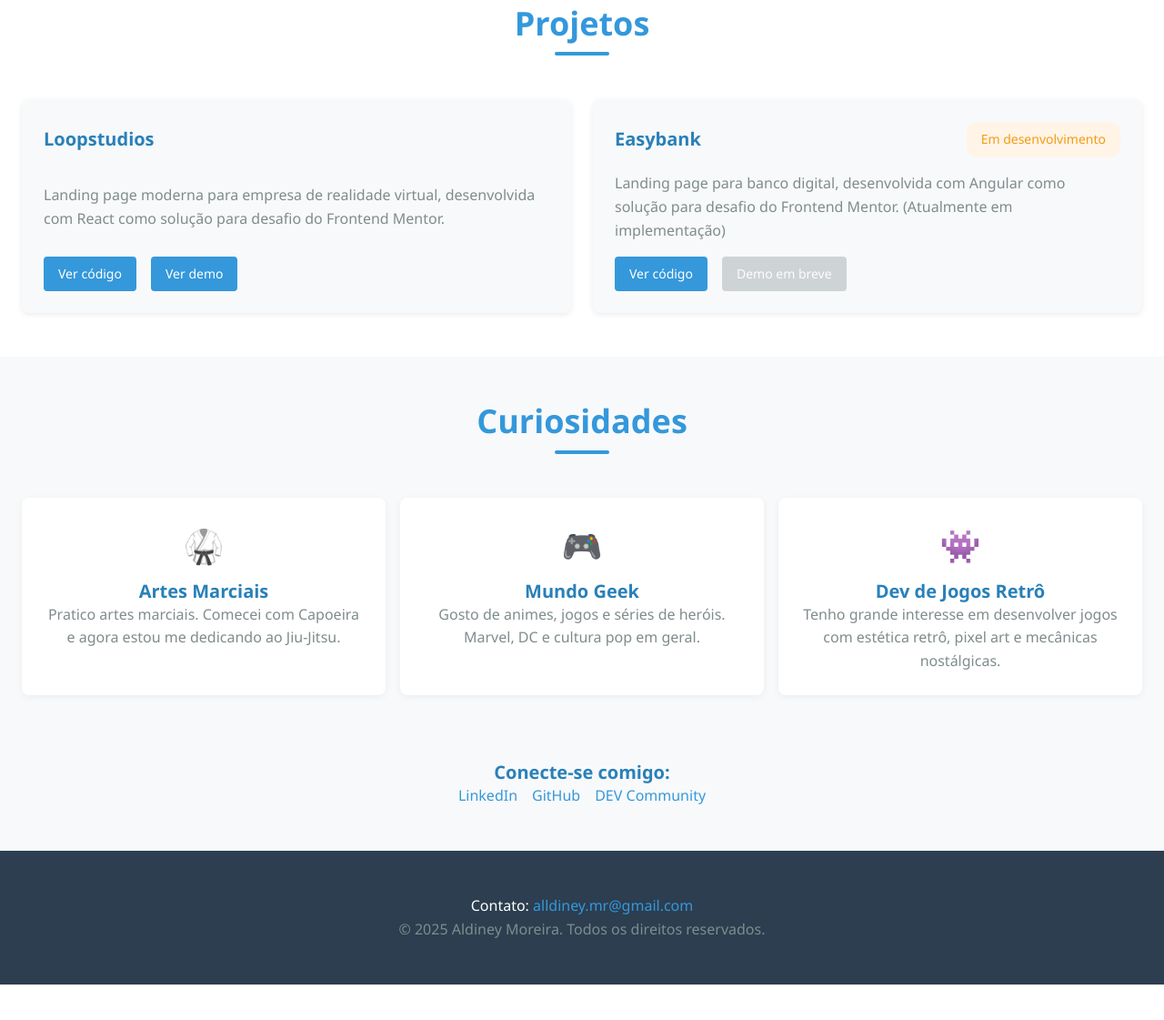
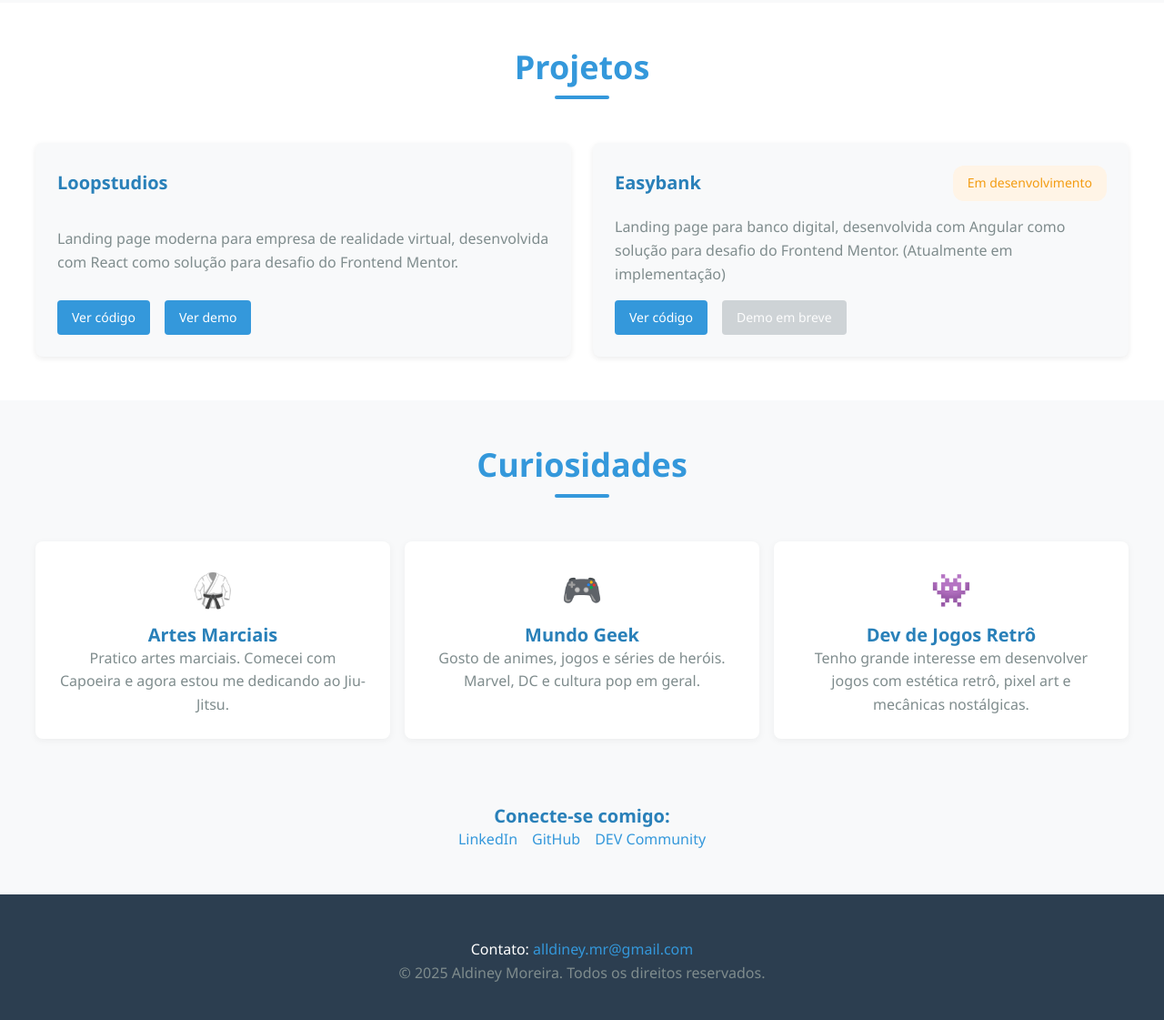
Before and after one commit to aldiney-moreira/dev-portfolio, a website built with Vite: page index.html in a window 1280 px wide. Shown: the part 1203-2324 px from the top of the page at 91% size. Before the commit the page ends 2285 px from the top, so only its background shows below. Built offline with nearby package versions, Linux system fonts and the light colour scheme.

Commit message:
refactor: standardize section styling with utility classes

```diff
--- a/index.html
+++ b/index.html
@@ -33,8 +33,8 @@
   </header>
 
   <main>
-    <section id="sobre" class="about">
-      <div class="about__container">
+    <section id="sobre" class="content-section content-section--white">
+      <div class="container">
         <h2 class="section-title">Sobre mim</h2>
 
         <div class="about__content">
@@ -76,8 +76,8 @@
       </div>
     </section>
 
-    <section id="habilidades" class="skills">
-      <div class="skills__container">
+    <section id="habilidades" class="content-section content-section--light">
+      <div class="container">
         <h2 class="section-title">Habilidades</h2>
 
         <div class="skills__content">
@@ -132,11 +132,11 @@
       </div>
     </section>
 
-    <section id="projetos" class="projects">
-      <div class="projects__container">
+    <section id="projetos" class="content-section content-section--white">
+      <div class="container">
         <h2 class="section-title">Projetos</h2>
 
-        <div class="projects__grid">
+        <div class="projects__content">
           <article class="project-card">
             <div class="project-card__header">
               <h3 class="card-title card-title">Loopstudios</h3>
@@ -163,8 +163,8 @@
       </div>
     </section>
 
-    <aside id="extras" class="curiosities">
-      <div class="curiosities__container">
+    <aside id="extras" class="content-section content-section--light">
+      <div class="container">
         <h2 class="section-title">Curiosidades</h2>
 
         <div class="curiosities__content">
@@ -207,8 +207,8 @@
     </aside>
   </main>
 
-  <footer id="contato" class="footer">
-    <div class="footer__container">
+  <footer id="contato" class="content-section content-section--dark">
+    <div class="footer__content container">
       <p class="footer__contact text">Contato: <a href="mailto:alldiney.mr@gmail.com" class="footer__link text-link">alldiney.mr@gmail.com</a></p>
       <p class="text-light">&copy; 2025 Aldiney Moreira. Todos os direitos reservados.</p>
     </div>
--- a/src/styles/main.css
+++ b/src/styles/main.css
@@ -166,6 +166,30 @@ a {
   color: var(--color-primary-dark);
 }
 
+/* Container */
+.content-section {
+  padding: var(--spacing-xlarge) 0;
+}
+
+.content-section--light {
+  background-color: var(--color-gray-light);
+}
+
+.content-section--white {
+  background-color: var(--color-white);
+}
+
+.content-section--dark {
+  background-color: var(--color-tertiary);
+  color: var(--color-text-on-dark);
+}
+
+.container {
+  max-width: var(--container-width);
+  margin: 0 auto;
+  padding: 0 var(--spacing-large);
+}
+
 /* ===== HEADER ===== */
 .header {
   padding: var(--spacing-large);
@@ -175,6 +199,7 @@ a {
 .header__container {
   max-width: var(--container-width);
   margin: 0 auto;
+  padding: 0 var(--spacing-large);
   display: flex;
   flex-direction: column;
   gap: var(--spacing-large);
@@ -218,16 +243,6 @@ a {
 }
 
 /* ===== SOBRE MIM ===== */
-.about {
-  padding: var(--spacing-large);
-  background-color: var(--color-white);
-}
-
-.about__container {
-  max-width: var(--container-width);
-  margin: 0 auto;
-}
-
 .about__content {
   display: flex;
   flex-direction: column;
@@ -270,16 +285,6 @@ a {
 }
 
 /* ===== HABILIDADES ===== */
-.skills {
-  padding: var(--spacing-xlarge) var(--spacing-large);
-  background-color: var(--color-gray-light);
-}
-
-.skills__container {
-  max-width: var(--container-width);
-  margin: 0 auto;
-}
-
 .skills__content {
   display: grid;
   grid-template-columns: 1fr;
@@ -321,17 +326,7 @@ a {
 }
 
 /* ===== PROJETOS ===== */
-.projects {
-  padding: var(--spacing-xlarge) var(--spacing-large);
-  background-color: var(--color-white);
-}
-
-.projects__container {
-  max-width: var(--container-width);
-  margin: 0 auto;
-}
-
-.projects__grid {
+.projects__content {
   display: grid;
   grid-template-columns: 1fr;
   gap: var(--spacing-large);
@@ -408,16 +403,6 @@ a {
 }
 
 /* ===== CURIOSIDADES ===== */
-.curiosities {
-  padding: var(--spacing-xlarge) var(--spacing-large);
-  background-color: var(--color-gray-light);
-}
-
-.curiosities__container {
-  max-width: var(--container-width);
-  margin: 0 auto;
-}
-
 .curiosities__content {
   display: flex;
   flex-direction: column;
@@ -470,16 +455,8 @@ a {
 }
 
 /* ===== FOOTER ===== */
-.footer {
-  background-color: var(--color-tertiary);
-  padding: var(--spacing-xlarge) var(--spacing-large);
-  color: var(--color-text-on-dark);
+.footer__content {
   text-align: center;
-}
-
-.footer__container {
-  max-width: var(--container-width);
-  margin: 0 auto;
 }
 
 .footer__link {
@@ -546,7 +523,7 @@ a {
   }
 
   /* Projects section */
-  .projects__grid {
+  .projects__content {
     grid-template-columns: repeat(2, 1fr);
   }
 
```
